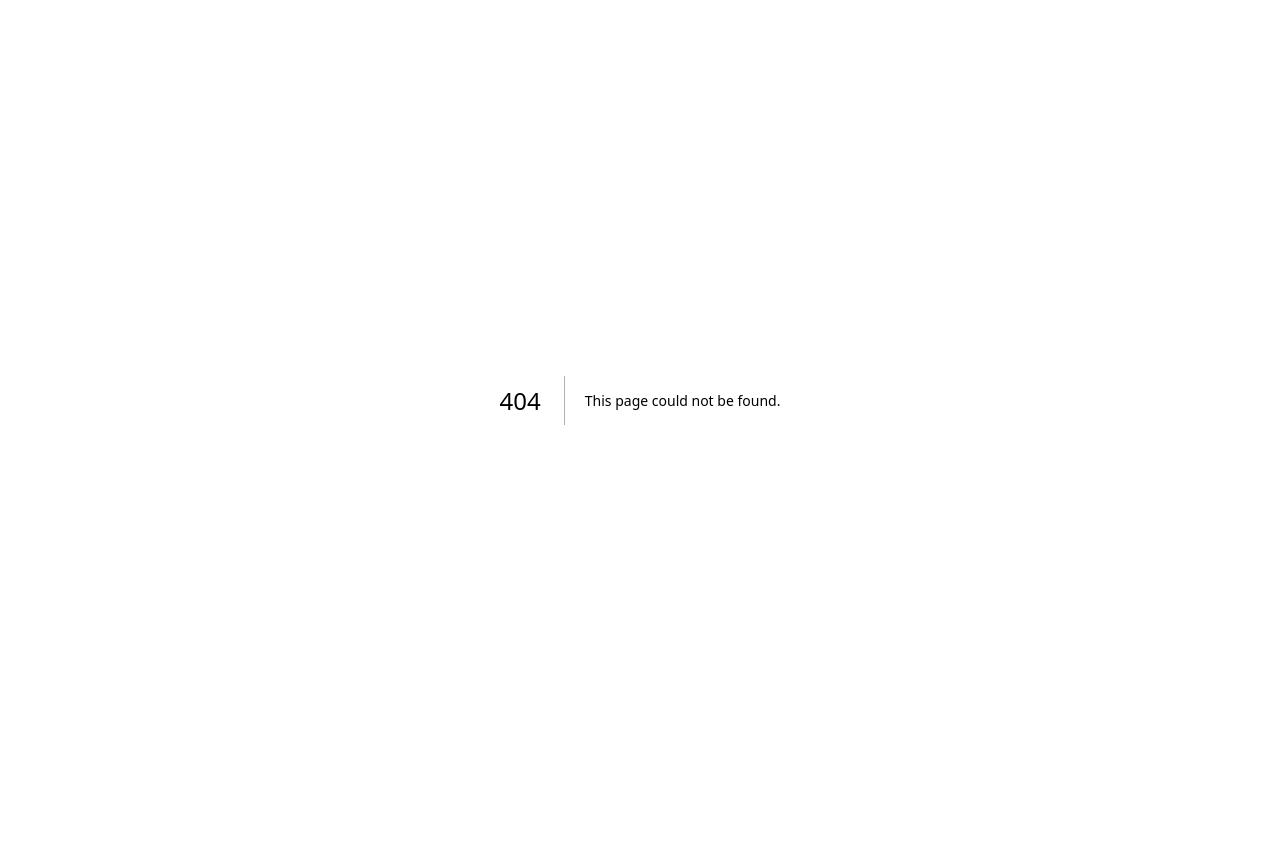
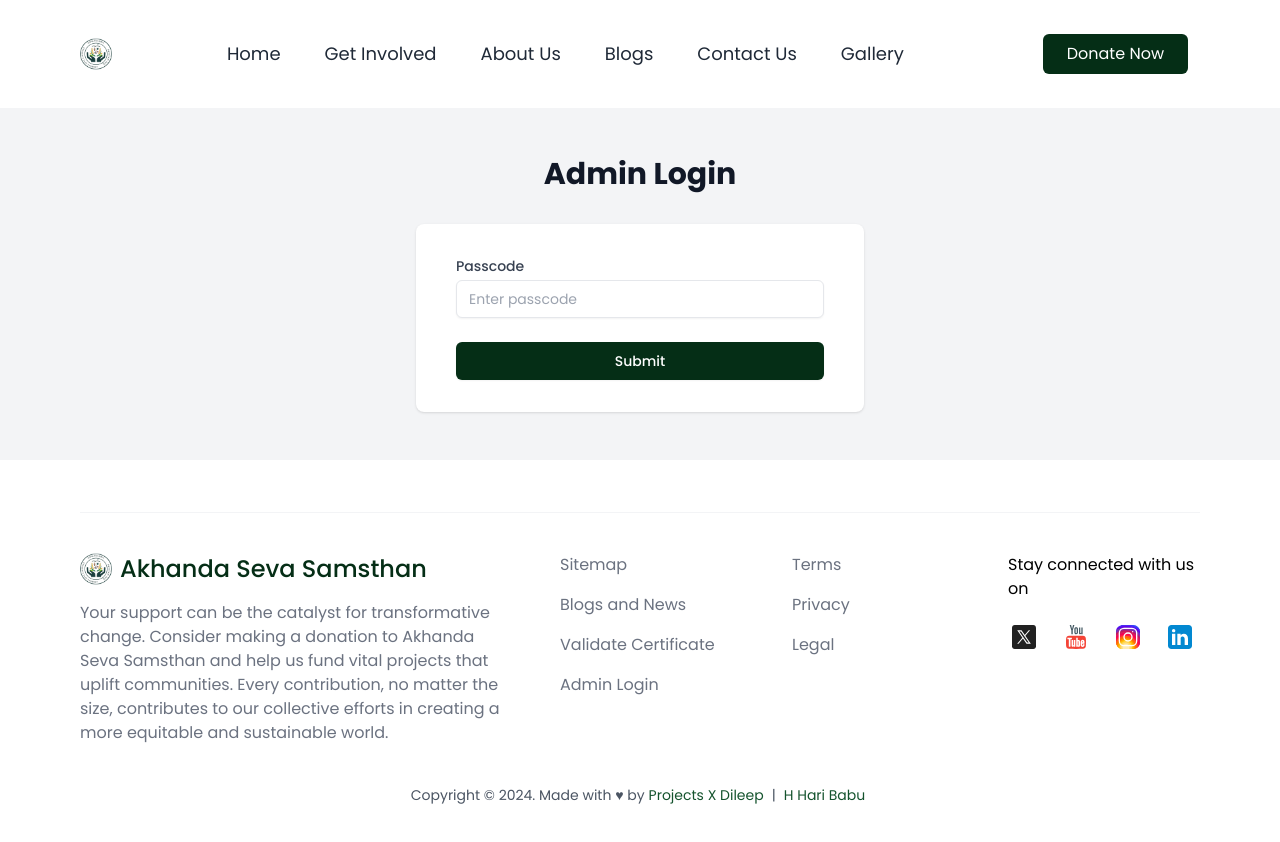
Before and after one commit to ddileep01/assngo-website, a Next.js app: page /adminlogin in a window 1280 px wide. Before the commit this address had no page. Shown: the top 842 px of the page. Before the commit the page ends 800 px from the top, so only its background shows below. Built offline with nearby package versions, Linux system fonts and the light colour scheme.

Commit message:
feat: added admin login from footer menu

```diff
--- a/components/footer.js
+++ b/components/footer.js
@@ -10,6 +10,7 @@ export default function Footer() {
     { label: "Sitemap", link: "/sitemap" },
     { label: "Blogs and News", link: "/blogs" },
     { label: "Validate Certificate", link: "/validate" },
+    { label: "Admin Login", link: "/adminlogin" },
   ];
   const legal = [
     { label: "Terms", link: "/terms" },
--- /dev/null
+++ b/pages/adminlogin.js
@@ -0,0 +1,75 @@
+import React, { useState } from "react";
+import { useRouter } from 'next/router';
+import Navbar from "../components/navbar";
+import Footer from "../components/footer";
+
+const AdminLogin = () => {
+  const [passcode, setPasscode] = useState('');
+  const [error, setError] = useState('');
+  const router = useRouter();
+
+  const handleSubmit = (e) => {
+    e.preventDefault();
+    if (passcode === 'Ass123$') {
+      window.location.href = 'https://ass-online-certificate-editor.vercel.app/';
+    } else {
+      setError('Incorrect passcode. Please try again.');
+    }
+  };
+
+  return (
+    <>
+      <Navbar />
+      <div className="bg-gray-100 flex flex-col justify-center py-12 sm:px-6 lg:px-8">
+        <div className="sm:mx-auto sm:w-full sm:max-w-md">
+          <h2 className="text-center text-3xl font-extrabold text-gray-900">Admin Login</h2>
+        </div>
+        <div className="mt-8 sm:mx-auto sm:w-full sm:max-w-md">
+          <div className="bg-white py-8 px-4 shadow sm:rounded-lg sm:px-10">
+            <form className="space-y-6" onSubmit={handleSubmit}>
+              <div>
+                <label htmlFor="passcode" className="block text-sm font-medium text-gray-700">
+                  Passcode
+                </label>
+                <div className="mt-1">
+                  <input
+                    id="passcode"
+                    name="passcode"
+                    type="password"
+                    autoComplete="current-password"
+                    value={passcode}
+                    onChange={(e) => {
+                      setPasscode(e.target.value);
+                      setError('');
+                    }}
+                    required
+                    placeholder="Enter passcode"
+                    className="appearance-none block w-full px-3 py-2 border rounded-md shadow-sm placeholder-gray-400 focus:outline-none focus:ring-green-500 focus:border-green-500 sm:text-sm"
+                  />
+                </div>
+              </div>
+
+              {error && (
+                <div className="text-red-600 text-sm font-medium">
+                  {error}
+                </div>
+              )}
+
+              <div>
+                <button
+                  type="submit"
+                  className="w-full flex justify-center py-2 px-4 border border-transparent rounded-md shadow-sm text-sm font-medium text-white bg-green-950 hover:bg-green-900 focus:outline-none focus:ring-2 focus:ring-offset-2 focus:ring-green-500"
+                >
+                  Submit
+                </button>
+              </div>
+            </form>
+          </div>
+        </div>
+      </div>
+      <Footer />
+    </>
+  );
+};
+
+export default AdminLogin;
```
